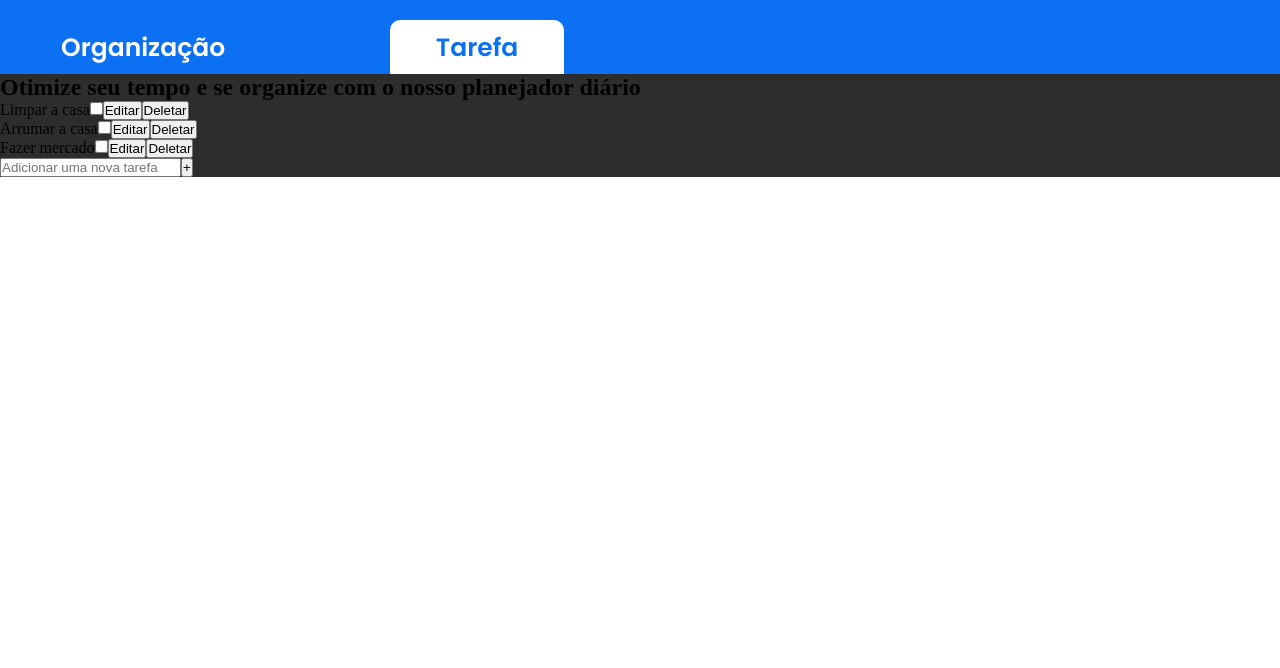
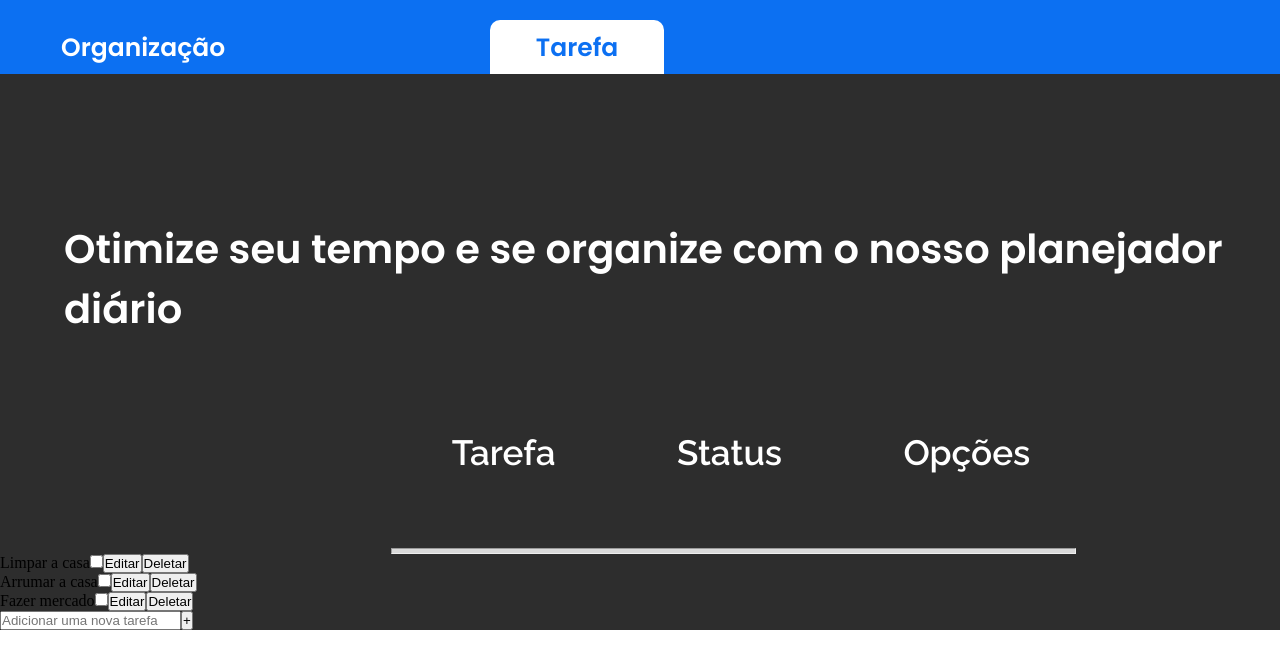
Before and after one commit to MatheusNascimento99/Interface-To--Do--List, a React (Vite) app in the folder Interface/: page /Organizador in a window 1280 px wide. Shown: the top 668 px of the page. Built offline with nearby package versions, Linux system fonts and the light colour scheme; a web font is replaced by a local one.

Commit message:
finalização section main

```diff
--- a/Interface/src/views/Organizador.jsx
+++ b/Interface/src/views/Organizador.jsx
@@ -84,8 +84,14 @@ function Tarefas() {
         <label><h3>Tarefa</h3></label>
 
       </div>
-      <div className="cabeçalho">
+      <div className="sprincipal">
         <h2>Otimize seu tempo e se organize com o nosso planejador diário</h2>
+        <section>
+        <h3>Tarefa</h3>
+        <h3>Status</h3>
+        <h3>Opções</h3>
+        </section>
+        <hr/>
 
         {/* Mapeando as tarefas para exibi-las */}
         {tarefas.map((e, index) => (
--- a/Interface/src/views/Organizador.scss
+++ b/Interface/src/views/Organizador.scss
@@ -1,12 +1,6 @@
 @use '../assets/sass/variables' as *;
 
-// styles.scss
-
-
-
-// Restante do seu estilo aqui
-
-
+/*Header*/
 
 .topo{
     background-color: $azul-color;
@@ -22,12 +16,11 @@
         font-weight: 600;
     }
 
-
 }
 
 
 .topo label{
-    margin-left: 165px;
+    margin-left: 265px;
     margin-top: 20px;
     background-color: $branco-color;
     width: 174px;
@@ -46,7 +39,39 @@
 
 }
 
-.cabeçalho{
+
+/*Seção principal*/
+
+.sprincipal{
     background-color: $cinza-color;
 
+    h2{
+        color:  $branco-color;
+        font-size: 40px;
+        font-weight: 600;
+        font-family: Poppins;
+        padding-top: 145px;
+        padding-left: 64px;
+        padding-bottom: 93px;
+    }
+
+    hr{
+        width: 685px;
+        margin-left: 391px;
+        color: #D9D9D9;
+        height: 6px;
+        background-color: #D9D9D9;
+        margin-top: 75px;
+    }
 }
+
+.sprincipal section {
+    display: flex;
+    width: 700px;
+    justify-content: space-around;
+    font-size: 30px;
+    font-weight: 600;
+    font-family: raleway;
+    color:  $branco-color;
+    margin-left: 391px;
+}
```
